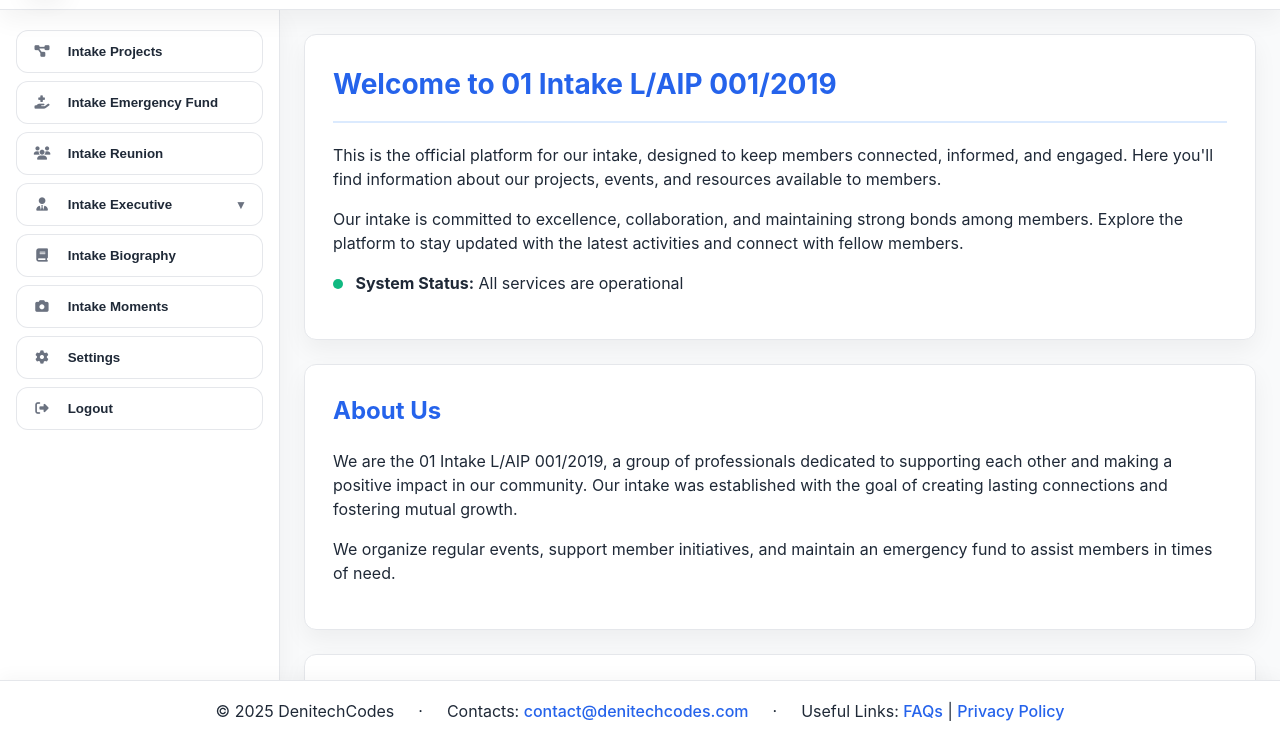
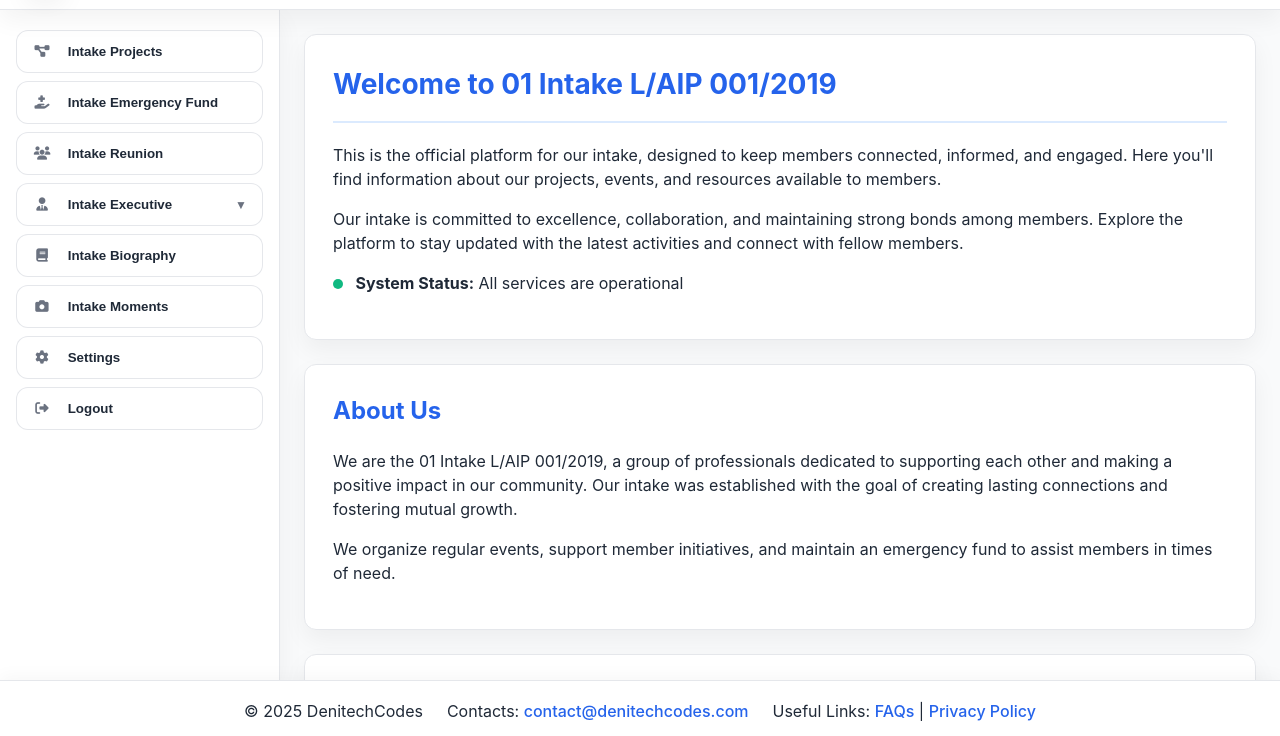
Before and after one commit to DenitechCodes/AIPs-int_001-2019, a plain HTML site: page index.html in a window 1280 px wide. Shown: the part 60-796 px from the top of the page. Drawn offline with Linux system fonts and the light colour scheme.

Commit message:
REMOVED DOTS IN THE FOOTER Update index.html

```diff
--- a/index.html
+++ b/index.html
@@ -538,9 +538,7 @@
   <!-- ===== Footer ===== -->
   <footer class="site-footer" role="contentinfo">
     <div>© <span id="year"></span> DenitechCodes</div>
-    <div>·</div>
     <div>Contacts: <a href="mailto:contact@denitechcodes.com">contact@denitechcodes.com</a></div>
-    <div>·</div>
     <div>Useful Links: <a href="#faqs">FAQs</a> | <a href="#privacy">Privacy Policy</a></div>
   </footer>
 
```
